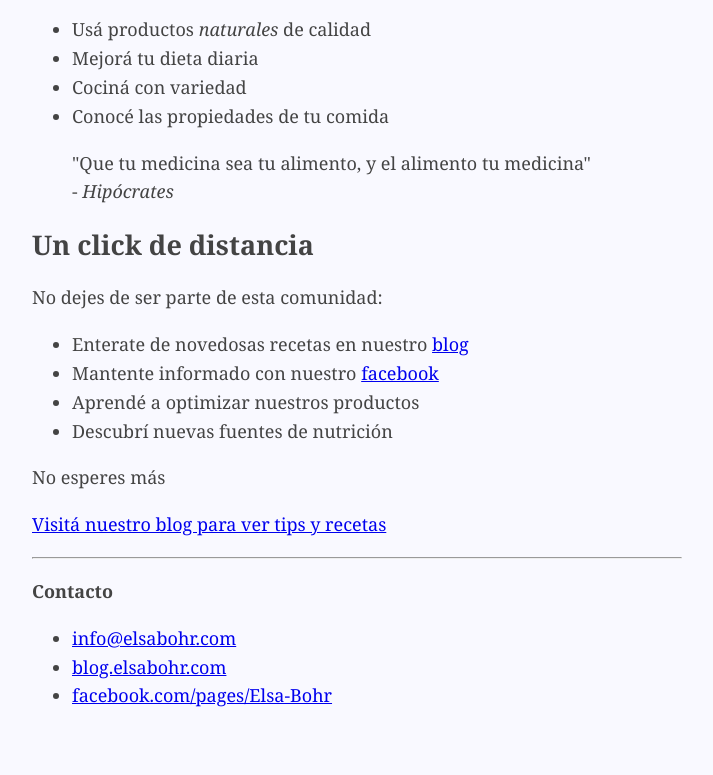
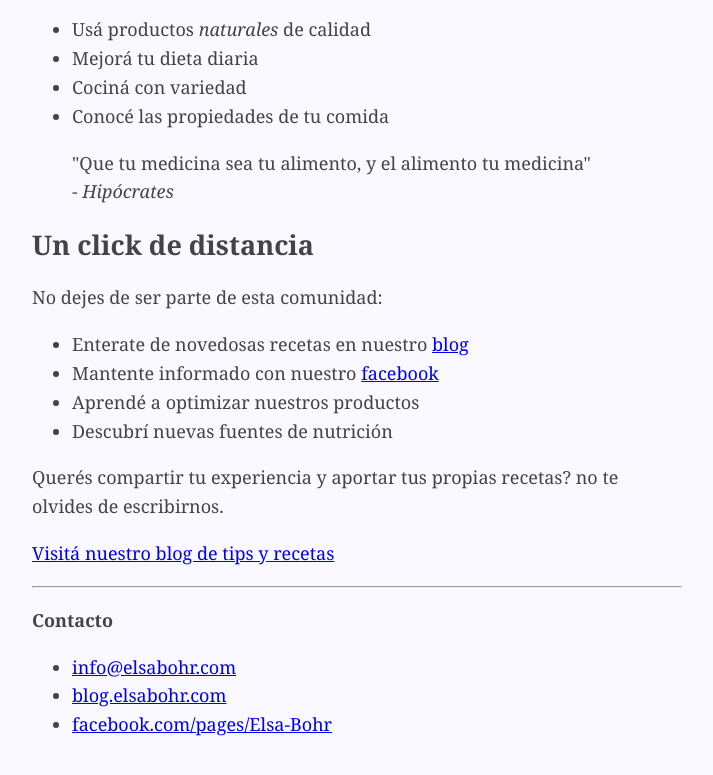
Before and after one commit to elsabohr/elsabohr.github.io, a plain HTML site: page index.html in a window 1280 px wide. Shown: the part 597-1372 px from the top of the page, without its empty margins (283-996 px from the left). Before the commit the page ends 1347 px from the top, so only its background shows below. Drawn offline with Linux system fonts and the light colour scheme.

Commit message:
escribinos tus recetas

```diff
--- a/index.html
+++ b/index.html
@@ -63,10 +63,10 @@
 	<li>Descubrí nuevas fuentes de nutrición</li>
 </ul>
 <p>
-	No esperes más
+	Querés compartir tu experiencia y aportar tus propias recetas? no te olvides de escribirnos.
 </p>
 <p>
-	<a href="http://blog.elsabohr.com/">Visitá nuestro blog para ver tips y recetas</a>
+	<a href="http://blog.elsabohr.com/">Visitá nuestro blog de tips y recetas</a>
 </p>
 <hr>
 <footer>
```
